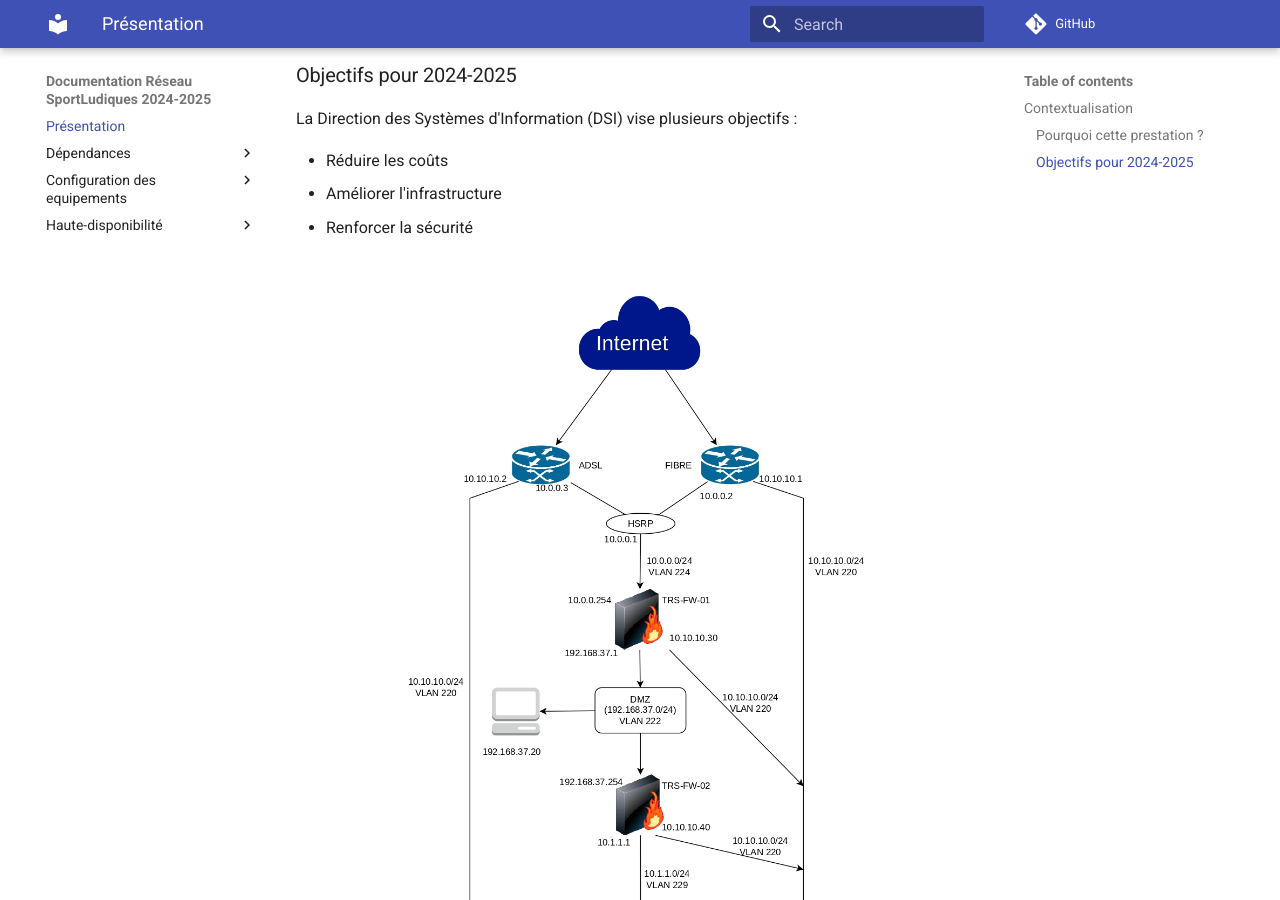
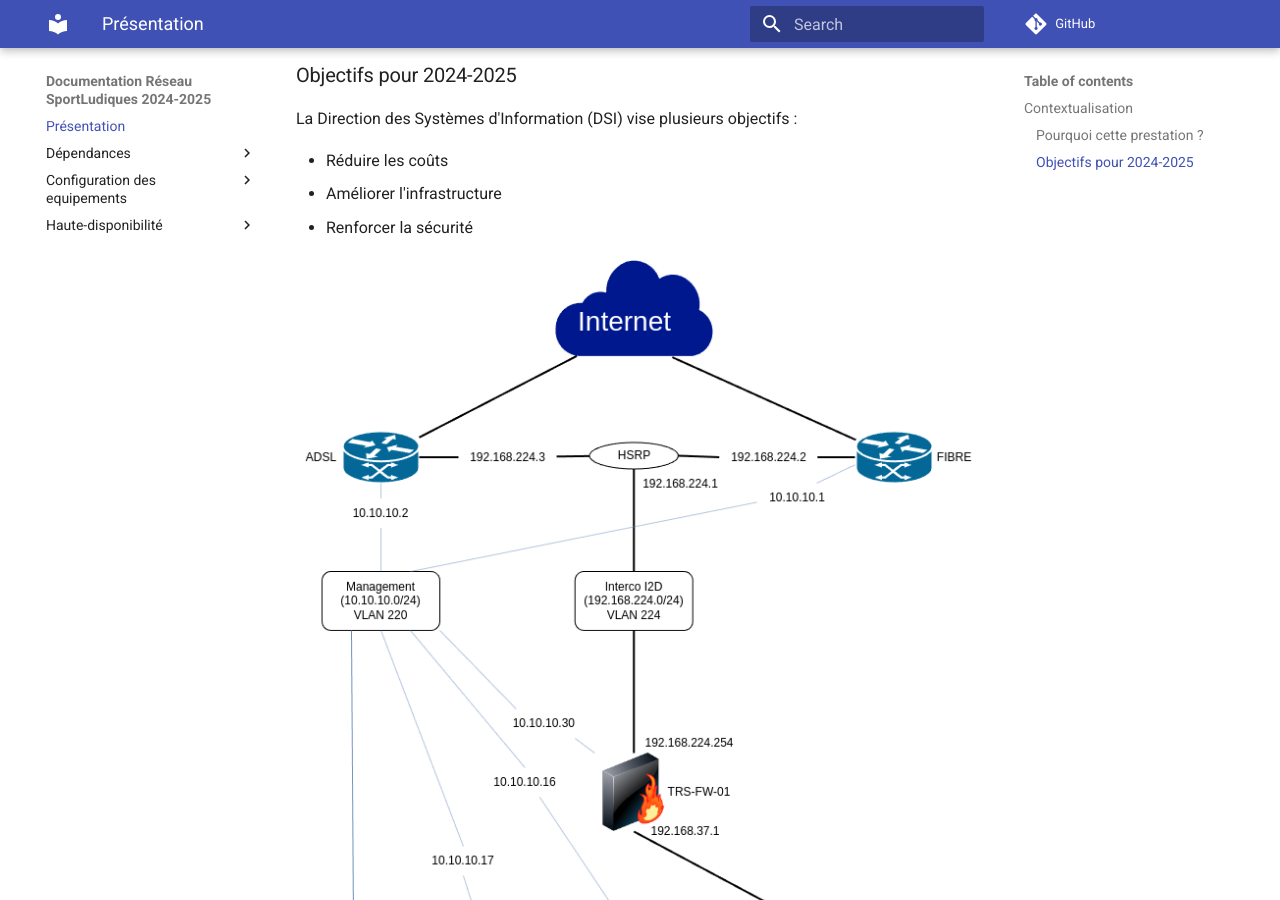
Before and after one commit to Stefanotr/projetsiotours, an MkDocs documentation site: the page built from docs/index.md, in a window 1280 px wide and 900 px high, scrolled down 650 px. Built offline with MkDocs 1.6.1 and Material for MkDocs 9.7.7, drawn with Linux system fonts in a browser that asks for light colours; comment, search, counter and statistics services are not loaded.

Commit message:
Maj schema du 1/10/2024

```diff
--- a/docs/index.md
+++ b/docs/index.md
@@ -24,4 +24,4 @@ La Direction des Systèmes d'Information (DSI) vise plusieurs objectifs :
 - Améliorer l'infrastructure
 - Renforcer la sécurité
 
-![toursnetwork](Images/Tours.jpg)
+![toursnetwork](Images/Tours.png)
```
Also changed, not shown: docs/Images/Tours.png (added).
